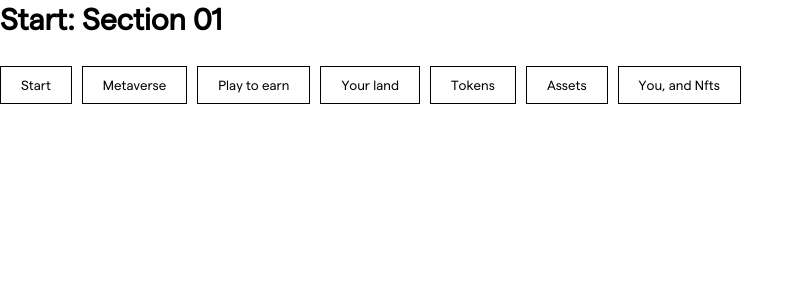
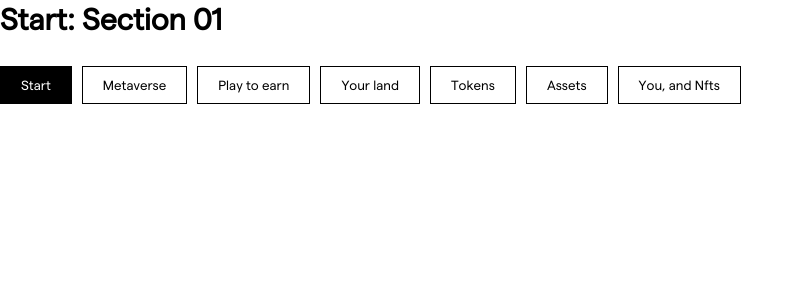
Before and after one commit to handosensei/meta-life, a Nuxt app: page / in a window 1280 px wide. Shown: the top 300 px of the page, without its empty margins (0-804 px from the left). Built offline with nearby package versions, Linux system fonts and the light colour scheme.

Commit message:
Add chapter nav active state

```diff
--- a/components/chapterNav/ChapterNav.scss
+++ b/components/chapterNav/ChapterNav.scss
@@ -16,4 +16,9 @@
   display: flex;
   padding: 1rem 2rem;
   border: 1px solid #000;
+
+  &.isActive {
+    color: #fff;
+    background-color: #000;
+  }
 }
--- a/components/chapterNav/ChapterNav.vue
+++ b/components/chapterNav/ChapterNav.vue
@@ -6,7 +6,12 @@
         :key="chapter.id"
         class="listItem"
       >
-        <button class="button" type="button" @click="onClick(chapter)">
+        <button
+          class="button"
+          :class="{ 'isActive': chapter === activeChapter }"
+          type="button"
+          @click="onClick(chapter)"
+        >
           {{ chapter.name }}
         </button>
       </li>
@@ -21,7 +26,7 @@ export default {
   name: 'ChapterNavComponent',
 
   computed: {
-    ...mapState('home', ['chapters']),
+    ...mapState('home', ['chapters', 'activeChapter']),
   },
 
   methods: {
```
